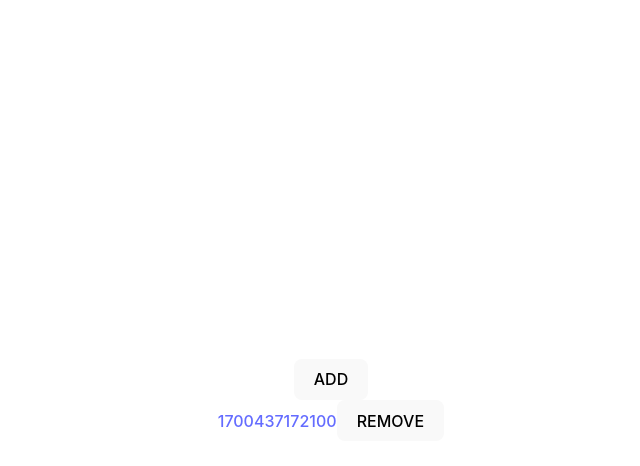
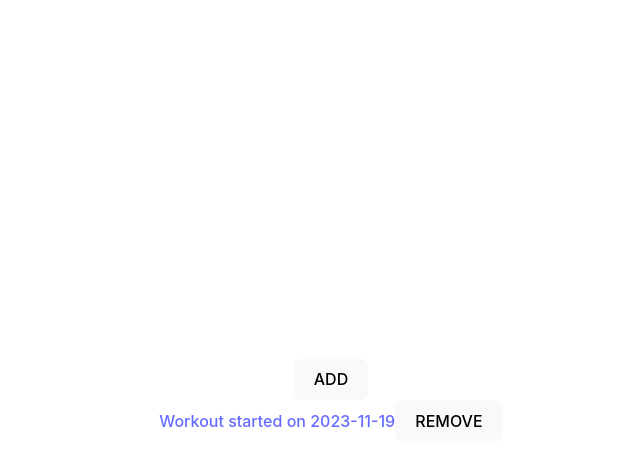
Before and after one commit to lucasfads/gym-companion, a React (Vite) app: page / in a window 1280 px wide. Both pictures are taken after a click on the button "ADD". Shown: the top 466 px of the page, without its empty margins (309-949 px from the left). Built offline with nearby package versions, Linux system fonts and the light colour scheme.

Commit message:
feat: function to format timestamp; chore: formated date on workout list

```diff
--- /dev/null
+++ b/lib/utils.tsx
@@ -0,0 +1,15 @@
+export const formatTimestamp = (timestamp: number) => {
+	const date: Date = new Date(timestamp);
+
+	const yearNum: number = date.getUTCFullYear();
+	const monthNum: number = date.getUTCMonth() + 1;
+	const dayNum: number = date.getUTCDate();
+
+
+	const monthStr: string = monthNum < 10 ? '0' + monthNum : monthNum.toString();
+	const dayStr: string = dayNum < 10 ? '0' + dayNum : dayNum.toString();
+
+	const formattedDate: string = yearNum + '-' + monthStr + '-' + dayStr;
+
+	return(formattedDate);
+}
--- a/src/components/workouts-list/index.tsx
+++ b/src/components/workouts-list/index.tsx
@@ -1,8 +1,9 @@
 import React, { useEffect, useState } from 'react';
 import styles from './styles.module.css';
 import { Workout } from '@/types';
-import { addWorkout, removeWorkout, openDatabase } from '@/lib/indexed-db'
+import { addWorkout, removeWorkout, openDatabase } from '@/lib/indexed-db';
 import { Link } from 'react-router-dom';
+import { formatTimestamp } from '@/lib/utils';
 
 const getAllWorkouts = (db) => {
 	return new Promise((resolve, reject) => {
@@ -75,7 +76,7 @@ const WorkoutsList: React.FC = () => {
 			<div className={styles.workouts}>
 				{workouts.map((workout: Workout) => (
 					<div key={workout.id}>
-						<Link to={`/workout/${workout.id}`}>{workout.id}</Link>
+						<Link to={`/workout/${workout.id}`}>Workout started on {formatTimestamp(workout.id)}</Link>
 						<button onClick={() => handleRemoveWorkout(workout.id)}>REMOVE</button>
 					</div>
 				))}
```
